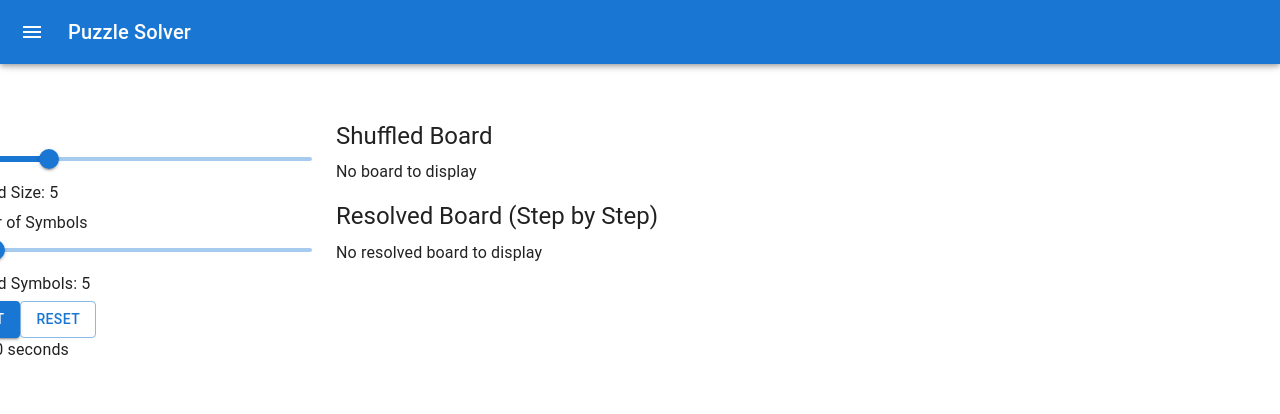
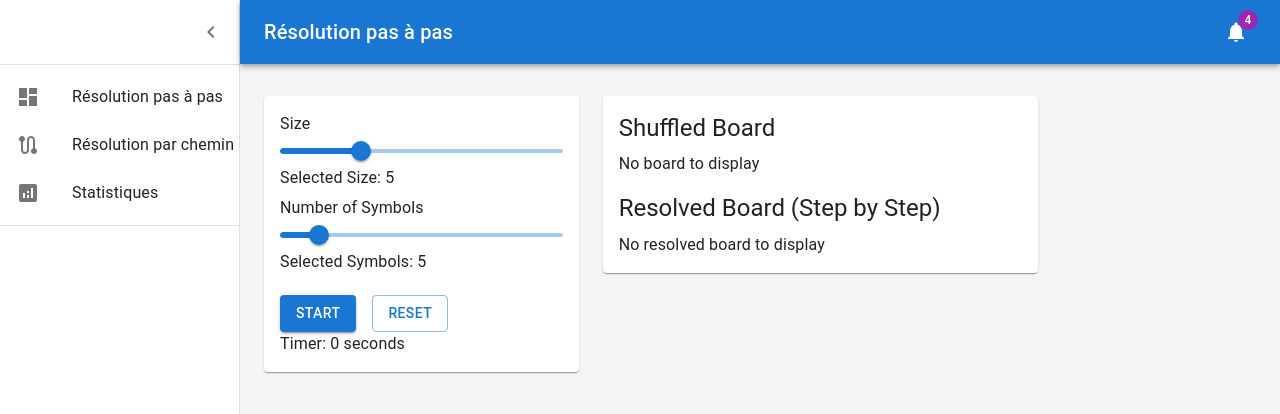
Before and after one commit to StartUpNationLabs/eternity2, a React (Vite) app in the folder react-frontend/: page / in a window 1280 px wide. Shown: the top 414 px of the page. Built offline with nearby package versions, Linux system fonts and the light colour scheme.

Commit message:
Fixed burger not working and style

```diff
--- a/react-frontend/src/Dashboard.tsx
+++ b/react-frontend/src/Dashboard.tsx
@@ -1,59 +1,36 @@
-import React, { useState, useEffect } from 'react';
-import { styled, ThemeProvider, createTheme } from '@mui/material/styles';
-import { CssBaseline, Box, Container, Grid, Slider, Button, Typography, AppBar, Toolbar, IconButton } from '@mui/material';
+import * as React from 'react';
+import { styled, createTheme, ThemeProvider } from '@mui/material/styles';
+import CssBaseline from '@mui/material/CssBaseline';
+import MuiDrawer from '@mui/material/Drawer';
+import Box from '@mui/material/Box';
+import MuiAppBar, { AppBarProps as MuiAppBarProps } from '@mui/material/AppBar';
+import Toolbar from '@mui/material/Toolbar';
+import List from '@mui/material/List';
+import Typography from '@mui/material/Typography';
+import Divider from '@mui/material/Divider';
+import IconButton from '@mui/material/IconButton';
+import Badge from '@mui/material/Badge';
+import Container from '@mui/material/Container';
+import Grid from '@mui/material/Grid';
 import MenuIcon from '@mui/icons-material/Menu';
 import ChevronLeftIcon from '@mui/icons-material/ChevronLeft';
-import Piece from './Piece';
+import NotificationsIcon from '@mui/icons-material/Notifications';
+import { mainListItems, secondaryListItems } from './listItems';
+import {useEffect, useState} from "react";
 import {createBoard, PieceData, rotatePiece, shuffleAndRotateBoard} from "./logic.tsx";
 import {GrpcWebFetchTransport} from "@protobuf-ts/grpcweb-transport";
 import {SolverClient} from "./proto/solver/v1/solver.client.ts";
+import {Button, Slider} from "@mui/material";
+import Piece from "./Piece.tsx";
+import Paper from "@mui/material/Paper";
 
-const drawerWidth = 240;
+const drawerWidth: number = 240;
 
-const Main = styled('main', { shouldForwardProp: prop => prop !== 'open' })(({ theme, open }) => ({
-    flexGrow: 1,
-    padding: theme.spacing(3),
-    transition: theme.transitions.create('margin', {
-        easing: theme.transitions.easing.sharp,
-        duration: theme.transitions.duration.leavingScreen,
-    }),
-    marginLeft: `-${drawerWidth}px`,
-    ...(open && {
-        transition: theme.transitions.create('margin', {
-            easing: theme.transitions.easing.easeOut,
-            duration: theme.transitions.duration.enteringScreen,
-        }),
-        marginLeft: 0,
-    }),
-}));
-
-const AppBarDrawer = styled(AppBar, { shouldForwardProp: prop => prop !== 'open' })(({ theme, open }) => ({
-    transition: theme.transitions.create(['margin', 'width'], {
-        easing: theme.transitions.easing.sharp,
-        duration: theme.transitions.duration.leavingScreen,
-    }),
-    ...(open && {
-        width: `calc(100% - ${drawerWidth}px)`,
-        marginLeft: `${drawerWidth}px`,
-        transition: theme.transitions.create(['margin', 'width'], {
-            easing: theme.transitions.easing.easeOut,
-            duration: theme.transitions.duration.enteringScreen,
-        }),
-    }),
-}));
-
-const DrawerHeader = styled('div')(({ theme }) => ({
-    display: 'flex',
-    alignItems: 'center',
-    padding: theme.spacing(0, 1),
-    ...theme.mixins.toolbar,
-    justifyContent: 'flex-end',
-}));
-
-const defaultTheme = createTheme();
-
+interface AppBarProps extends MuiAppBarProps {
+    open?: boolean;
+}
 export default function Dashboard() {
-    const [open, setOpen] = useState(false);
+    const [open, setOpen] = React.useState(true);
     const [size, setSize] = useState(5);
     const [symbols, setSymbols] = useState(5);
     const [timer, setTimer] = useState(0);
@@ -64,30 +41,54 @@
     const [shouldResolve, setShouldResolve] = useState(false); // Nouvel état pour contrôler le lancement de la résolution
 
 
-    useEffect(() => {
-        const newBoard = createBoard(size, symbols);
-        setBoard(newBoard);
-    }, [size, symbols]);
+    const AppBar = styled(MuiAppBar, {
+        shouldForwardProp: (prop) => prop !== 'open',
+    })<AppBarProps>(({ theme, open }) => ({
+        zIndex: theme.zIndex.drawer + 1,
+        transition: theme.transitions.create(['width', 'margin'], {
+            easing: theme.transitions.easing.sharp,
+            duration: theme.transitions.duration.leavingScreen,
+        }),
+        ...(open && {
+            marginLeft: drawerWidth,
+            width: `calc(100% - ${drawerWidth}px)`,
+            transition: theme.transitions.create(['width', 'margin'], {
+                easing: theme.transitions.easing.sharp,
+                duration: theme.transitions.duration.enteringScreen,
+            }),
+        }),
+    }));
 
-    useEffect(() => {
-        if (shouldResolve) {
-            resolveAndDisplayBoard();
-        }
-    }, [shouldResolve]);
-    useEffect(() => {
-        if (timerActive) {
-            const interval = setInterval(() => setTimer(prev => prev + 1), 1000);
-            return () => clearInterval(interval);
-        }
-    }, [timerActive]);
-
-    const handleDrawerOpen = () => {
-        setOpen(true);
-    };
+    const Drawer = styled(MuiDrawer, { shouldForwardProp: (prop) => prop !== 'open' })(
+        ({ theme, open }) => ({
+            '& .MuiDrawer-paper': {
+                position: 'relative',
+                whiteSpace: 'nowrap',
+                width: drawerWidth,
+                transition: theme.transitions.create('width', {
+                    easing: theme.transitions.easing.sharp,
+                    duration: theme.transitions.duration.enteringScreen,
+                }),
+                boxSizing: 'border-box',
+                ...(!open && {
+                    overflowX: 'hidden',
+                    transition: theme.transitions.create('width', {
+                        easing: theme.transitions.easing.sharp,
+                        duration: theme.transitions.duration.leavingScreen,
+                    }),
+                    width: theme.spacing(7),
+                    [theme.breakpoints.up('sm')]: {
+                        width: theme.spacing(9),
+                    },
+                }),
+            },
+        }),
+    );
+    const defaultTheme = createTheme();
     const resolveAndDisplayBoard = async () => {
         setTimerActive(true);
         const transport = new GrpcWebFetchTransport({
-            baseUrl: "http://vmpx15.polytech.hs.ozeliurs.com:50052",
+            baseUrl: "http://node-apoorva3-abklev50.k3s.hs.ozeliurs.com:50052",
             format: "binary",
         });
         const solverClient = new SolverClient(transport);
@@ -104,6 +105,7 @@
             hashThreshold: 4,
             waitTime: 1,
         });
+
         for await (const message of stream.responses) {
             console.log("Message de résolution reçu:", message);
             const resolvedPieces = message.rotatedPieces.map(({ piece, rotation }) => {
@@ -114,7 +116,8 @@
                     left: piece.left === 65535 ? "0000000000000000" : piece.left.toString(2).padStart(16, '0'),
                 };
                 rotatedPiece = rotatePiece(rotatedPiece, rotation);
-
+                setTimeout(() => {
+                },1000);
                 return rotatedPiece;
             });
 
@@ -127,11 +130,6 @@
         }
         setTimerActive(false)
     };
-
-    const handleDrawerClose = () => {
-        setOpen(false);
-    };
-
     const handleStart = async () => {
         setShouldResolve(false);
 
@@ -155,29 +153,108 @@
         setResolvedBoard([]);
     };
 
+    useEffect(() => {
+        const newBoard = createBoard(size, symbols);
+        setBoard(newBoard);
+    }, [size, symbols]);
+
+    useEffect(() => {
+        if (shouldResolve) {
+            resolveAndDisplayBoard();
+        }
+    }, [shouldResolve]);
+    useEffect(() => {
+        if (timerActive) {
+            const interval = setInterval(() => setTimer(prev => prev + 1), 1000);
+            return () => clearInterval(interval);
+        }
+    }, [timerActive]);
+
+    const toggleDrawer = () => {
+        setOpen(!open);
+    };
+
     return (
         <ThemeProvider theme={defaultTheme}>
             <Box sx={{ display: 'flex' }}>
                 <CssBaseline />
-                <AppBarDrawer position="fixed" open={open}>
-                    <Toolbar>
-                        <IconButton color="inherit" aria-label="open drawer" onClick={handleDrawerOpen} edge="start" sx={{ mr: 2, ...(open && { display: 'none' }) }}>
+                <AppBar position="absolute" open={open}>
+                    <Toolbar
+                        sx={{
+                            pr: '24px', // keep right padding when drawer closed
+                        }}
+                    >
+                        <IconButton
+                            edge="start"
+                            color="inherit"
+                            aria-label="open drawer"
+                            onClick={toggleDrawer}
+                            sx={{
+                                marginRight: '36px',
+                                ...(open && { display: 'none' }),
+                            }}
+                        >
                             <MenuIcon />
                         </IconButton>
-                        <Typography variant="h6" noWrap component="div">
-                            Puzzle Solver
+                        <Typography
+                            component="h1"
+                            variant="h6"
+                            color="inherit"
+                            noWrap
+                            sx={{ flexGrow: 1 }}
+                        >
+                            Résolution pas à pas
                         </Typography>
+                        <IconButton color="inherit">
+                            <Badge badgeContent={4} color="secondary">
+                                <NotificationsIcon />
+                            </Badge>
+                        </IconButton>
                     </Toolbar>
-                </AppBarDrawer>
-                <Main open={open}>
-                    <DrawerHeader>
-                        <IconButton onClick={handleDrawerClose}>
+                </AppBar>
+                <Drawer variant="permanent" open={open}>
+                    <Toolbar
+                        sx={{
+                            display: 'flex',
+                            alignItems: 'center',
+                            justifyContent: 'flex-end',
+                            px: [1],
+                        }}
+                    >
+                        <IconButton onClick={toggleDrawer}>
                             <ChevronLeftIcon />
                         </IconButton>
-                    </DrawerHeader>
+                    </Toolbar>
+                    <Divider />
+                    <List component="nav">
+                        {mainListItems}
+                        <Divider sx={{ my: 1 }} />
+                        {secondaryListItems}
+                    </List>
+                </Drawer>
+                <Box
+                    component="main"
+                    sx={{
+                        backgroundColor: (theme) =>
+                            theme.palette.mode === 'light'
+                                ? theme.palette.grey[100]
+                                : theme.palette.grey[900],
+                        flexGrow: 1,
+                        height: '100vh',
+                        overflow: 'auto',
+                    }}
+                >
+                    <Toolbar />
                     <Container maxWidth="lg" sx={{ mt: 4, mb: 4 }}>
                         <Grid container spacing={3}>
                             <Grid item xs={12} md={4}>
+                                <Paper
+                                    sx={{
+                                        p: 2,
+                                        display: 'flex',
+                                        flexDirection: 'column',
+                                    }}
+                                >
                                 <Typography>Size</Typography>
                                 <Slider
                                     value={size}
@@ -197,13 +274,22 @@
                                     max={30}
                                 />
                                 <Typography gutterBottom>Selected Symbols: {symbols}</Typography> {/* Affiche la valeur des symboles sélectionnés */}
-
-                                <Button onClick={handleStart} variant="contained">Start</Button>
-                                <Button onClick={handleReset} variant="outlined">Reset</Button>
+                                    <Box sx={{ display: 'flex', gap: 2, mt: 2 }}>
+                                        <Button onClick={handleStart} variant="contained">Start</Button>
+                                        <Button onClick={handleReset} variant="outlined">Reset</Button>
+                                    </Box>
                                 <Typography>Timer: {timer} seconds</Typography>
+                                </Paper>
                             </Grid>
                             <Grid item xs={12} md={8}>
                                 <Grid item xs={12} md={8}>
+                                    <Paper
+                                        sx={{
+                                            p: 2,
+                                            display: 'flex',
+                                            flexDirection: 'column',
+                                        }}
+                                    >
                                     <Typography variant="h5" gutterBottom component="div">
                                         Shuffled Board
                                     </Typography>
@@ -237,12 +323,13 @@
                                             <Typography>No resolved board to display</Typography>
                                         )}
                                     </Box>
+                                    </Paper>
                                 </Grid>
 
                             </Grid>
                         </Grid>
                     </Container>
-                </Main>
+                </Box>
             </Box>
         </ThemeProvider>
     );
--- a/react-frontend/src/listItems.tsx
+++ b/react-frontend/src/listItems.tsx
@@ -2,13 +2,9 @@
 import ListItemButton from '@mui/material/ListItemButton';
 import ListItemIcon from '@mui/material/ListItemIcon';
 import ListItemText from '@mui/material/ListItemText';
-import ListSubheader from '@mui/material/ListSubheader';
 import DashboardIcon from '@mui/icons-material/Dashboard';
-import ShoppingCartIcon from '@mui/icons-material/ShoppingCart';
-import PeopleIcon from '@mui/icons-material/People';
-import BarChartIcon from '@mui/icons-material/BarChart';
-import LayersIcon from '@mui/icons-material/Layers';
-import AssignmentIcon from '@mui/icons-material/Assignment';
+import AnalyticsIcon from '@mui/icons-material/Analytics';
+import RouteIcon from '@mui/icons-material/Route';
 
 export const mainListItems = (
     <React.Fragment>
@@ -16,38 +12,26 @@
             <ListItemIcon>
                 <DashboardIcon />
             </ListItemIcon>
-            <ListItemText primary="Dashboard" />
+            <ListItemText primary="Résolution pas à pas" />
         </ListItemButton>
         <ListItemButton>
             <ListItemIcon>
-                <ShoppingCartIcon />
+                <RouteIcon />
             </ListItemIcon>
-            <ListItemText primary="Orders" />
+            <ListItemText primary="Résolution par chemin" />
         </ListItemButton>
         <ListItemButton>
             <ListItemIcon>
-                <PeopleIcon />
+                <AnalyticsIcon />
             </ListItemIcon>
-            <ListItemText primary="Customers" />
-        </ListItemButton>
-        <ListItemButton>
-            <ListItemIcon>
-                <BarChartIcon />
-            </ListItemIcon>
-            <ListItemText primary="Reports" />
-        </ListItemButton>
-        <ListItemButton>
-            <ListItemIcon>
-                <LayersIcon />
-            </ListItemIcon>
-            <ListItemText primary="Integrations" />
+            <ListItemText primary="Statistiques" />
         </ListItemButton>
     </React.Fragment>
 );
 
 export const secondaryListItems = (
     <React.Fragment>
-        <ListSubheader component="div" inset>
+        {/*<ListSubheader component="div" inset>
             Saved reports
         </ListSubheader>
         <ListItemButton>
@@ -67,6 +51,6 @@
                 <AssignmentIcon />
             </ListItemIcon>
             <ListItemText primary="Year-end sale" />
-        </ListItemButton>
+        </ListItemButton>*/}
     </React.Fragment>
 );
```
